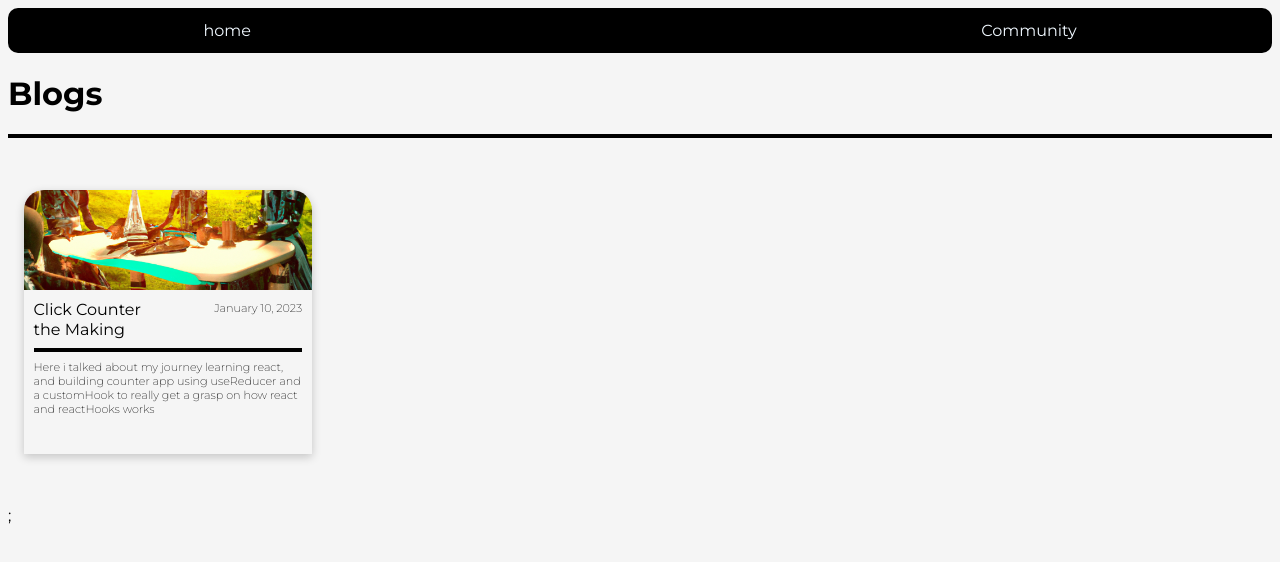
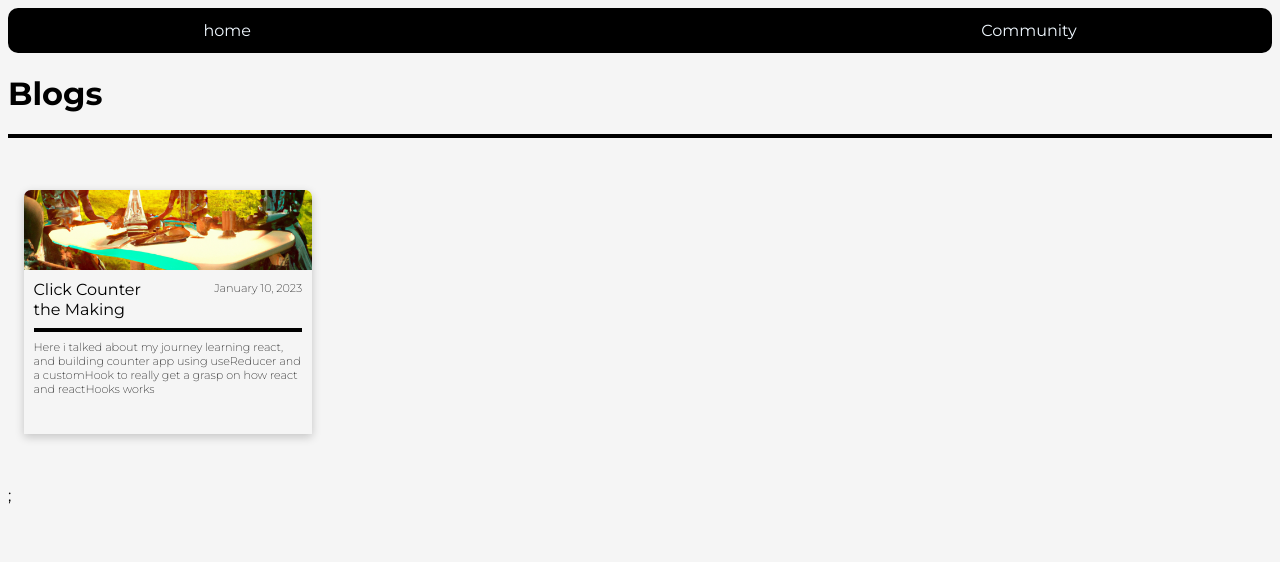
Before and after one commit to Eberechi-uche/digitalClay, a Next.js app: page /post/Blog in a window 1280 px wide. Shown: the top 562 px of the page. Built offline with nearby package versions, Linux system fonts and the light colour scheme.

Commit message:
adjust article card border-radius

```diff
--- a/component/layout.module.css
+++ b/component/layout.module.css
@@ -24,7 +24,7 @@
 .card {
   /* border: 2px solid black; */
   margin: 20px 10px;
-  border-radius: 20px 20px 0 0;
+  border-radius: 7px 7px 0 0;
   background-color: whitesmoke;
   box-shadow: 0 3px 10px rgb(0 0 0 / 0.2);
   max-height: fit-content;
@@ -33,13 +33,13 @@
   margin: 0;
   padding: 0;
   overflow: hidden;
-  height: 100px;
+  height: 80px;
 }
 
 .imageContainer img {
   max-width: 100%;
   height: 100%;
-  border-radius: 20px 20px 0 0;
+  border-radius: 7px 7px 0 0;
   object-fit: cover;
 }
 
```
